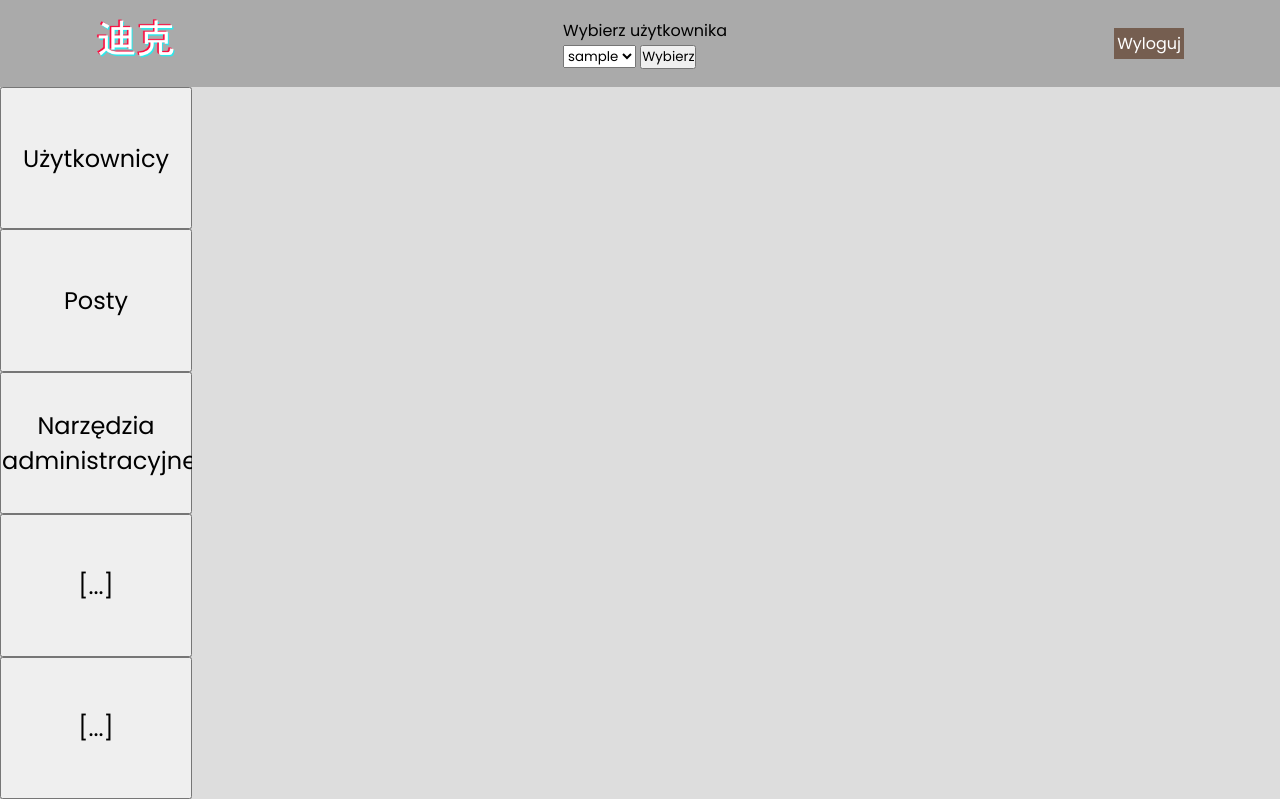
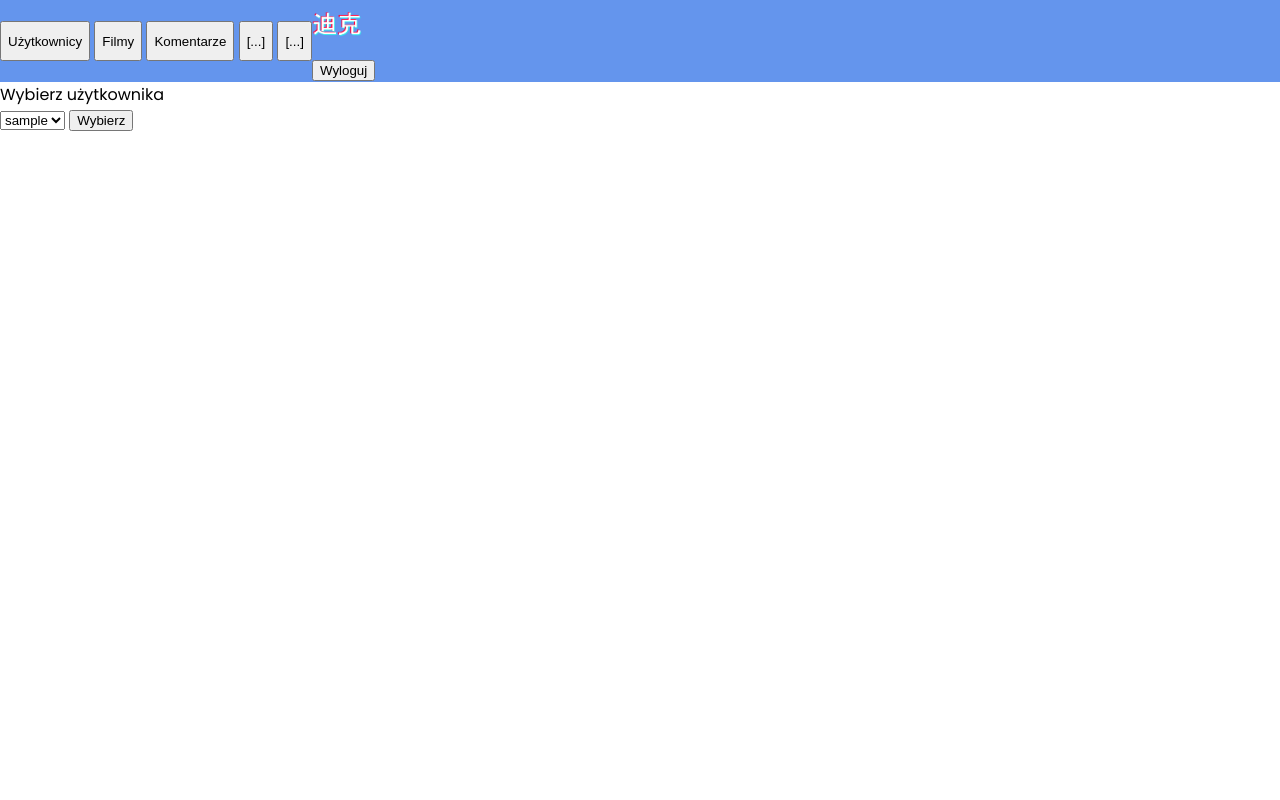
Before and after one commit to Lufonix/cingciong, a PHP site: page /tools.php in a window 1280 px wide. Run offline with PHP 8.4, Linux system fonts and the light colour scheme; the visitor is signed in with stand-in values (Sample User, id 1); tables that the repository leaves empty or names only in its code hold one stand-in row (values such as "Sample post").

Commit message:
hghghhg
hhghghg

```diff
--- a/styltools.css
+++ b/styltools.css
@@ -1,65 +1,25 @@
 @import url('https://fonts.googleapis.com/css2?family=Josefin+Sans:wght@200&family=Lato:wght@300&family=Poppins:wght@300;400;500;600&display=swap');
 body{
     margin: 0;
+    font-family: 'Poppins', sans-serif;
 }
-*{
-    font-family: 'Poppins', sans-serif;
-    margin: 0;
-    padding: 0;
-    box-sizing: border-box;
+
+img{
+    width: 50px;
 }
-header{
+
+#topbar{
+    background-color: cornflowerblue;
     display: flex;
     align-items: center;
-    justify-content: center;
-    background-color: #aaa;
+
 }
 
-#logo{
-    cursor: pointer;
+#batony > button{
+    flex-grow: 22;
+    height: 40px;
 }
 
-#logo img{
-    height: 10vh;
+#prabatony > div{
+    flex: 1;
 }
-#topbar{
-    display: flex;
-    justify-content: space-between;
-    align-items: center;
-    width: 85%;
-}
-aside{
-    width: 15%;
-    float: left;
-    background-color: #ccc;
-    height: 89vh;
-}
-main{
-    width: 85%;
-    float: left;
-    background-color: #ddd;
-    height: 89vh;
-    text-align: center;
-}
-aside button{
-    width: 100%;
-    height: 20%;
-    font-size: 150%;
-    cursor: pointer;
-}
-
-#logout{
-    text-decoration: none;
-    display: inline;
-    background-color: rgb(117, 94, 80);
-    color: white;
-    padding: 3px;
-    border: 1px white;
-}
-table{
-    padding: 5px;
-}
-td{
-    background-color: lightgray;
-    border-collapse: collapse;
-}
--- a/tools.php
+++ b/tools.php
@@ -15,12 +15,36 @@ if(!isset($_SESSION['user'])){
     <title>Cing Ciong</title>
 </head>
 <body>
-<header>
+
     <div id="topbar">
-            <a id="logo"href="cingciong.php"><img src="images/logo-alt.png" alt="logo-cingciong"></a>
-            <div id="wybuzy">
-                Wybierz użytkownika<br>
-            <form action="" method="post">
+        <div id="batony">
+            <button>Użytkownicy</button>
+            <button>Filmy</button>
+            <button>Komentarze</button>
+            <button>[...]</button>
+            <button>[...]</button>
+        </div>
+
+        <div id="prabatony">
+            <div></div><a id="logo"href="cingciong.php"><img src="images/logo-alt.png" alt="logo-cingciong"></a>
+            <div></div><a id="logout" href="logout.php"><button>Wyloguj</button></a>
+        </div>
+
+    </div>
+
+
+<main>
+
+</main>
+
+<script src="scripts/js2.js"></script>
+</body>
+</html>
+
+<div id="wybuzy">
+    Wybierz użytkownika<br>
+
+<form action="" method="post">
             <select name="seluser" id="topsel">
                 <?php
                     $connect = mysqli_connect('localhost', 'root', '', 'cingciong');
@@ -34,24 +58,4 @@ if(!isset($_SESSION['user'])){
             </select>
             <input type="submit" value="Wybierz">
             </form>
-            </div>
-            <a id="logout" href="logout.php">Wyloguj</a>
-    </div>
-</header>
-
-<aside>
-    <button onclick="wys(1);">Użytkownicy</button>
-    <button onclick="wys(2);">Posty</button>
-    <button onclick="wys(3);">Narzędzia administracyjne</button>
-    <button onclick="wys(4);">[...]</button>
-    <button onclick="wys(5);">[...]</button>
-</aside>
-    <main id="man">
-    </main>
-    <footer></footer>
-    <script src="scripts/js2.js"></script>
-</body>
-</html>
-<?php
-
-?>
+</div>
```
